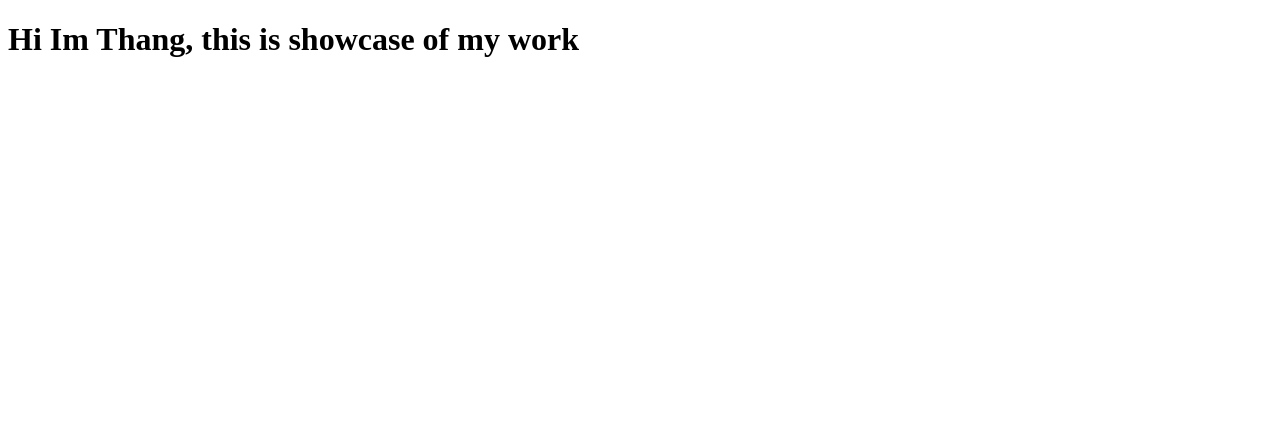
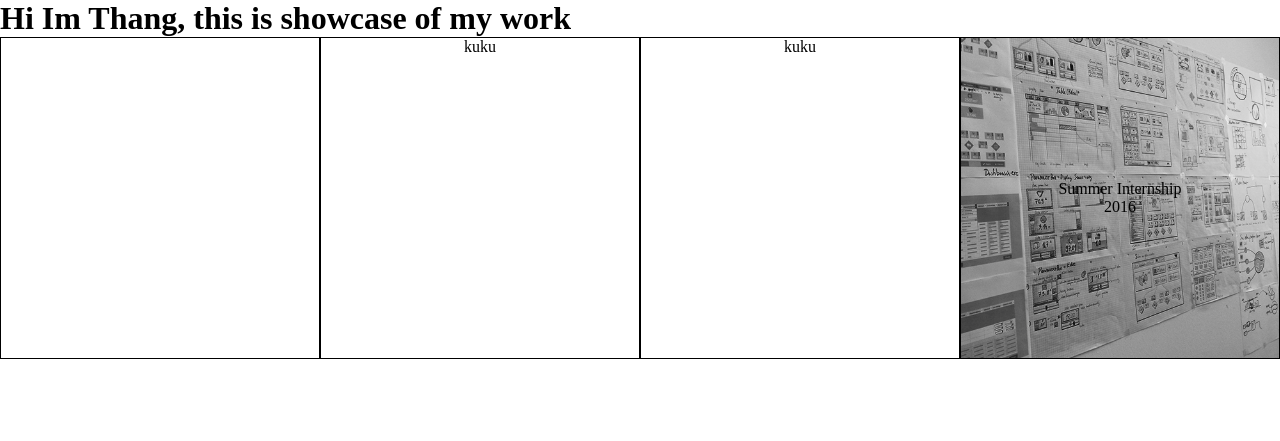
Before and after one commit to thangout/thangfolio, a plain HTML site: page public/index.html in a window 1280 px wide. Drawn offline with nearby package versions, Linux system fonts and the light colour scheme.

Commit message:
Add box for work and hover transition

```diff
--- a/public/index.html
+++ b/public/index.html
@@ -3,9 +3,37 @@
 <head>
   <title>Thang Do work</title>
    <link rel="stylesheet" href="https://cdnjs.cloudflare.com/ajax/libs/animate.css/3.5.2/animate.min.css">
+   <link rel="stylesheet" type="text/css" href="style.css">
 </head>
 <body>
   <h1 style="display:none">Hi Im Thang, this is showcase of my work</h1>
+
+
+	<div class="work__container">
+		<div class="work__box">
+			<div class="work__box-inner">
+			kuku
+			</div>
+		</div>
+		<div class="work__box">
+			<div class="work__box-inner">
+			kuku
+			</div>
+		</div>
+		<div class="work__box">
+			<div class="work__box-inner">
+			kuku
+			</div>
+		</div>
+		<div class="work__box">
+			<div class="work__box-inner work1">
+			</div>
+			<span class="work__title">
+				Summer Internship 2016
+			</span>
+		</div>
+	</div>
+
    <script type="text/javascript" src="https://cdnjs.cloudflare.com/ajax/libs/jquery/3.2.1/jquery.min.js"></script>
   <script type="text/javascript" src="script.js"></script>
 </body>
--- /dev/null
+++ b/public/style.css
@@ -0,0 +1,45 @@
+*{
+	padding: 0;
+	margin: 0;
+}
+
+.work__container{
+	display: flex;
+}
+
+.work__box{
+	/*background: #dedede;*/
+	border: 1px solid black;
+	width: 25vw;
+    height: 25vw;
+    text-align: center;
+    vertical-align: center;
+    position: relative;
+    overflow: hidden;
+	/*background: red;*/
+}
+
+.work__box:hover .work__box-inner{
+	transform: scale(1.5);
+}
+
+.work__box-inner{
+	width: 100%;
+	height: 100%;
+    background-size: cover;
+    background-repeat: no-repeat;
+    transition: all .9s;
+}
+
+
+.work__title{
+    margin: 0;
+    position: absolute;
+    top: 50%;
+    left: 50%;
+    transform: translate(-50%, -50%);
+}
+
+.work1{
+	background-image: url("images/work1.png");
+}
```
Also changed, not shown: public/images/work1.png (added).
